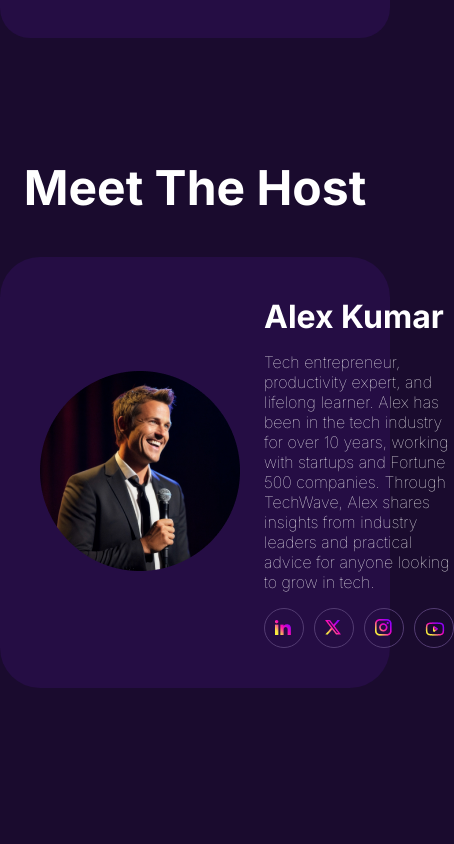
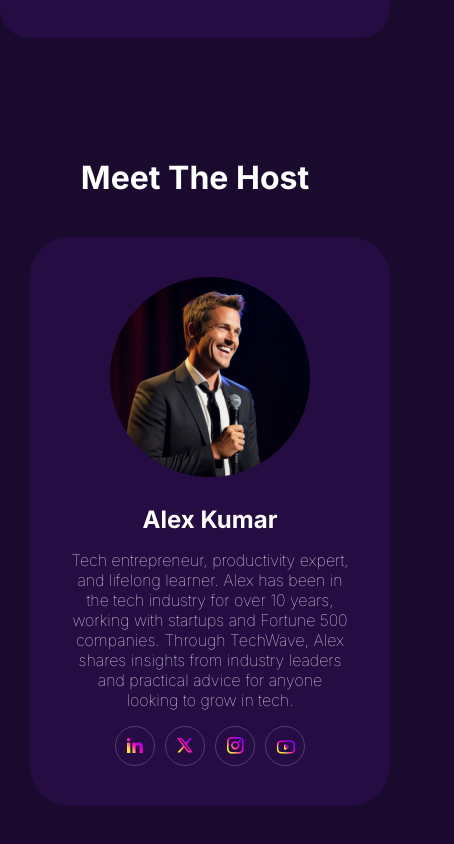
Before and after one commit to clever2817/PH-B13-A02-TechWave, a plain HTML site: page index.html in a window 390 px wide. Shown: the part 4494-5338 px from the top of the page, 454 px wide, since content can reach past the window. Before the commit the page ends 5302 px from the top, so only its background shows below. Drawn offline with Linux system fonts and the light colour scheme.

Commit message:
Responsive Host Section Done

```diff
--- a/styles.css
+++ b/styles.css
@@ -501,4 +501,26 @@ nav > button {
   .featured-card h3{
     font-size: 20px;
   }
+
+  /* Host Section */
+  .host > h2{
+    font-size: 32px;
+  }
+
+  .host-container{
+    max-width: 500px;
+    flex-direction: column;
+    align-items: center;
+    justify-content: center;
+    margin-left: 30px;
+    text-align: center;
+  }
+
+  .host-name{
+    font-size: 24px;
+  }
+
+  .host-socials{
+    justify-content: center;
+  }
 }
```
